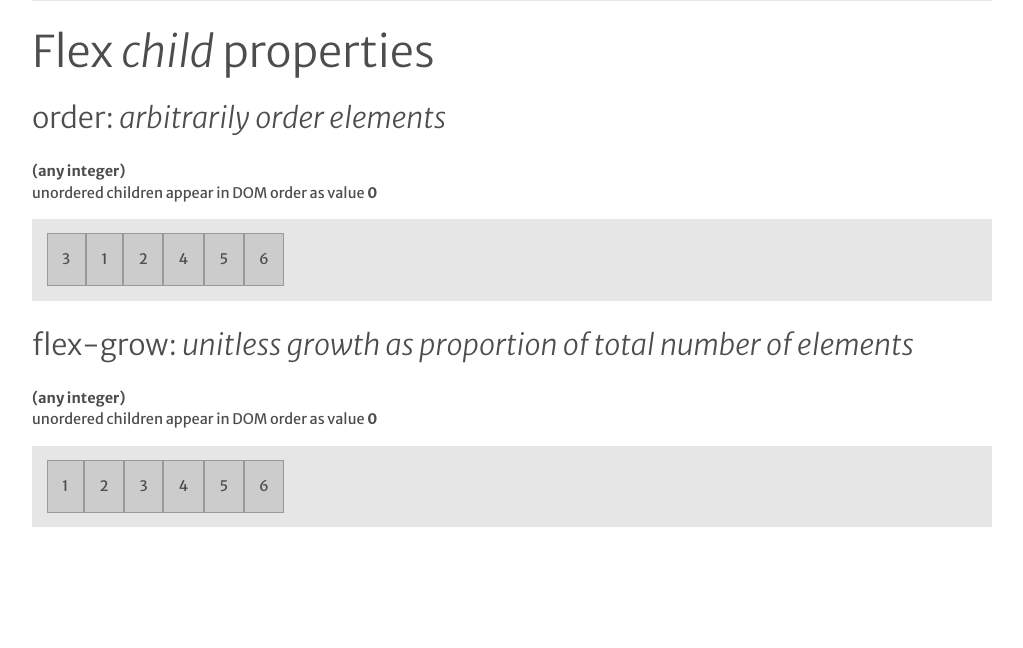
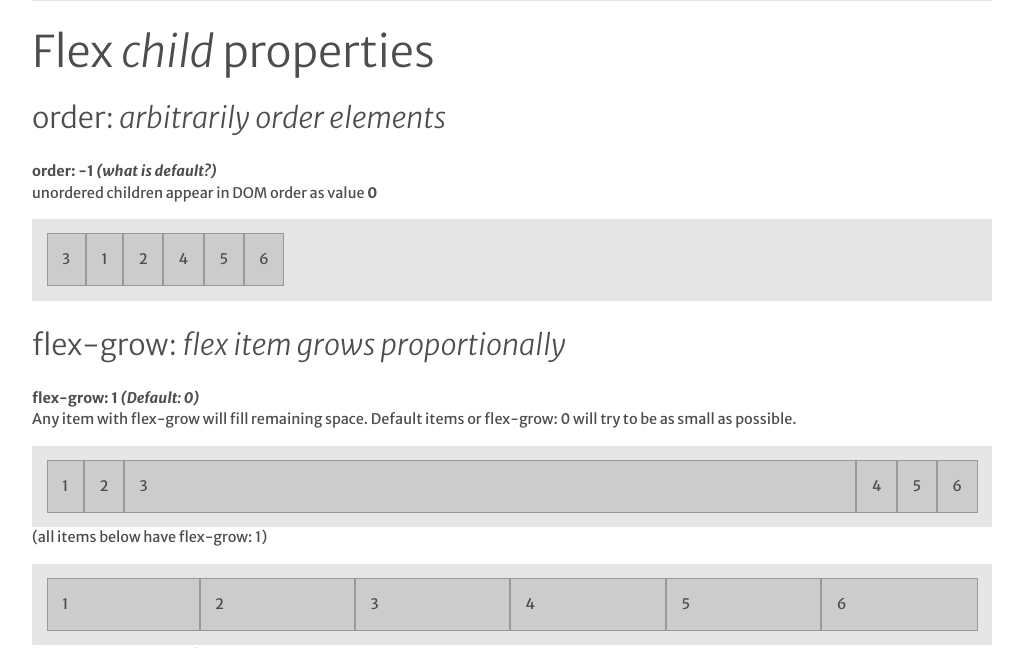
Before and after one commit to axoplasm/skeletor, a PHP site: page /flexbox.php in a window 1280 px wide. Shown: the part 5852-6500 px from the top of the page, without its empty margins (128-1151 px from the left). Before the commit the page ends 6379 px from the top, so only its background shows below. Run offline with PHP 8.4, Linux system fonts and the light colour scheme.

Commit message:
flex-grow

```diff
--- a/css/screen.css
+++ b/css/screen.css
@@ -1170,4 +1170,16 @@ label.valid {
   order: -1;
 }
 
+.fbb-2c {
+  flex-grow: 1;
+}
+
+.fb-grow .fb-box {
+  flex-grow: 1;
+}
+
+.fbb-2o {
+  flex-grow: 3 !important;
+}
+
 /*# sourceMappingURL=screen.css.map */
--- a/flexbox.php
+++ b/flexbox.php
@@ -21,7 +21,7 @@ function makeManyBoxes($range=1, $break=false, $multi=true) {
     }
 }
 ?>
-<?php $title = 'flexbox cheatsheet' ?>
+<?php $title = 'flexbox' ?>
 <?php include("includes/_head.php") ?>
 <section class="layout-row">
     <div class="layout-inner-wrapper">
@@ -251,7 +251,7 @@ function makeManyBoxes($range=1, $break=false, $multi=true) {
 </section>
 <section class="layout-row">
     <div class="layout-inner-wrapper">
-        <h4>(any integer)</h4>
+        <h4>order: -1 <em>(what is default?)</em></h4>
         <p>unordered children appear in DOM order as value <b>0</b></p>
             <div class="fb">
                 <div class="fb-box fbb-1a">1</div>
@@ -266,13 +266,13 @@ function makeManyBoxes($range=1, $break=false, $multi=true) {
 </section>
 <section class="layout-row">
     <div class="layout-inner-wrapper">
-        <h3>flex-grow: <em>unitless growth as proportion of total number of elements</em></h3>
+        <h3>flex-grow: <em>flex item grows proportionally</em></h3>
     </div>
 </section>
 <section class="layout-row">
     <div class="layout-inner-wrapper">
-        <h4>(any integer)</h4>
-        <p>unordered children appear in DOM order as value <b>0</b></p>
+        <h4>flex-grow: 1 <em>(Default: 0)</em></h4>
+        <p>Any item with flex-grow will fill remaining space. Default items or flex-grow: 0 will try to be as small as possible.</p>
         <div class="fb">
             <div class="fb-box fbb-2a">1</div>
             <div class="fb-box fbb-2b">2</div>
@@ -281,6 +281,23 @@ function makeManyBoxes($range=1, $break=false, $multi=true) {
             <div class="fb-box fbb-2e">5</div>
             <div class="fb-box fbb-2f">6</div>
         </div>
+        <p>(all items below have flex-grow: 1)</p>
+        <div class="fb fb-grow">
+            <div class="fb-box fbb-2g">1</div>
+            <div class="fb-box fbb-2h">2</div>
+            <div class="fb-box fbb-2i">3</div>
+            <div class="fb-box fbb-2j">4</div>
+            <div class="fb-box fbb-2k">5</div>
+            <div class="fb-box fbb-2l">6</div>
+        </div>
+        <p>(item 3 has flex-grow: 3)</p>
+        <div class="fb fb-grow">
+            <div class="fb-box fbb-2m">1</div>
+            <div class="fb-box fbb-2n">2</div>
+            <div class="fb-box fbb-2o">3</div>
+            <div class="fb-box fbb-2p">4</div>
+            <div class="fb-box fbb-2q">5</div>
+            <div class="fb-box fbb-2r">6</div>
         </div>
     </div>
 </section>
--- a/index.php
+++ b/index.php
@@ -1,3 +1,4 @@
+<?php $title = 'stylesheet' ?>
 <?php include "includes/_head.php" ?>
 <section class="layout-row">
     <div class="layout-inner-wrapper">
--- a/sass/_flexbox.scss
+++ b/sass/_flexbox.scss
@@ -125,3 +125,12 @@
 .fbb-1c {
     order: -1;
 }
+.fbb-2c {
+    flex-grow: 1;
+}
+.fb-grow .fb-box {
+    flex-grow: 1;
+}
+.fbb-2o {
+    flex-grow: 3 !important;
+}
```
Lines whose indentation alone changed are shown as unchanged.
